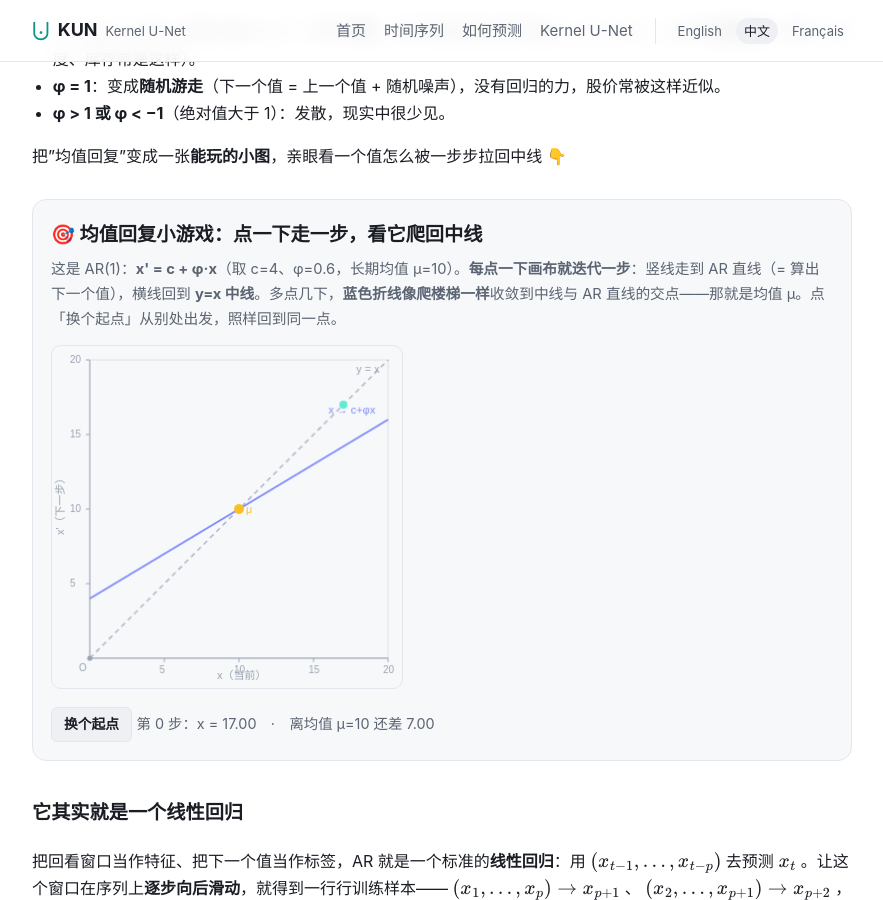
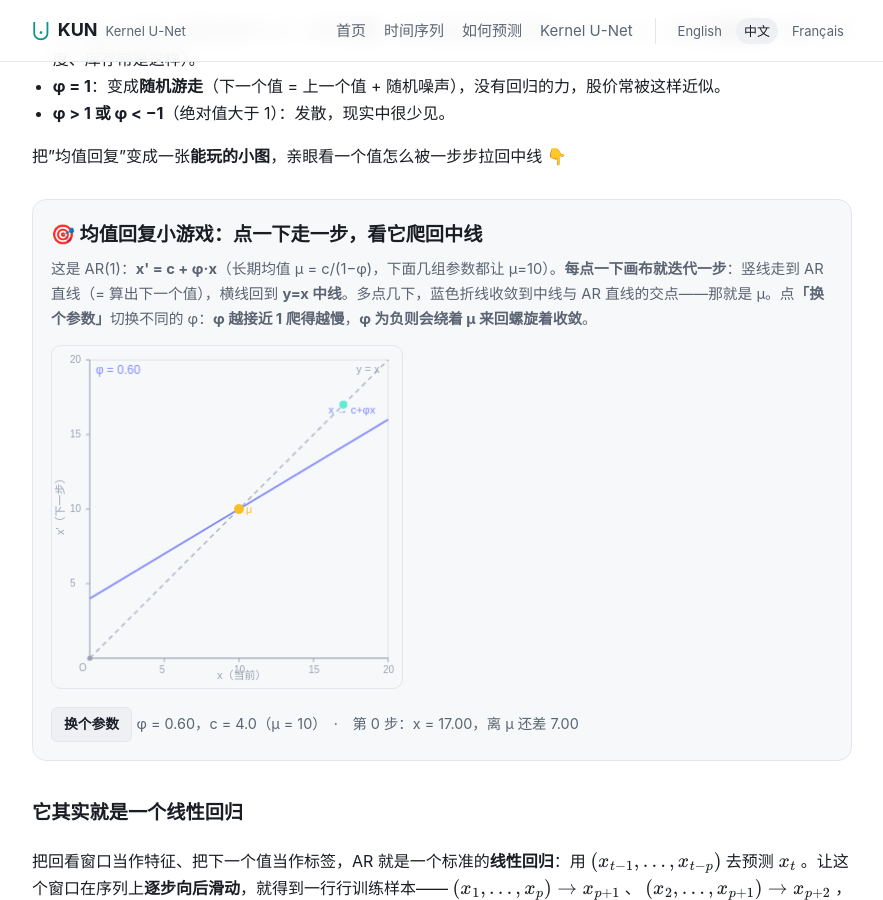
Before and after one commit to JiangYou2025/kun, a Jekyll site: the page built from zh/linear-autoregression.md, in a window 1280 px wide and 900 px high, scrolled down 2113 px. Shown: the whole window, without its empty margins (198-1081 px from the left). Built offline with Jekyll 4.4.1, drawn with Linux system fonts in a browser that asks for light colours; formulas are drawn with MathJax 3; comment, search, counter and statistics services are not loaded.

Commit message:
linear-autoregression: turn mean-reversion game's button into a parameter switcher (vary phi, see different paths)

```diff
--- a/zh/linear-autoregression.md
+++ b/zh/linear-autoregression.md
@@ -160,9 +160,9 @@
 
 <div class="game" markdown="0">
 <h3 style="margin-top:0">🎯 均值回复小游戏：点一下走一步，看它爬回中线</h3>
-<p class="hint">这是 AR(1)：<b>x' = c + φ·x</b>（取 c=4、φ=0.6，长期均值 μ=10）。<strong>每点一下画布就迭代一步</strong>：竖线走到 AR 直线（= 算出下一个值），横线回到 <b>y=x 中线</b>。多点几下，<strong>蓝色折线像爬楼梯一样</strong>收敛到中线与 AR 直线的交点——那就是均值 μ。点「换个起点」从别处出发，照样回到同一点。</p>
+<p class="hint">这是 AR(1)：<b>x' = c + φ·x</b>（长期均值 μ = c/(1−φ)，下面几组参数都让 μ=10）。<strong>每点一下画布就迭代一步</strong>：竖线走到 AR 直线（= 算出下一个值），横线回到 <b>y=x 中线</b>。多点几下，蓝色折线收敛到中线与 AR 直线的交点——那就是 μ。点<strong>「换个参数」</strong>切换不同的 φ：<b>φ 越接近 1 爬得越慢</b>，<b>φ 为负则会绕着 μ 来回螺旋着收敛</b>。</p>
 <canvas id="cw-canvas" width="352" height="344" style="width:100%;max-width:352px;border-radius:10px;border:1px solid var(--border);background:var(--surface);cursor:pointer"></canvas>
-<div style="margin-top:10px"><button id="cw-reset">换个起点</button> <span id="cw-info" style="font-size:.9rem;color:var(--muted)"></span></div>
+<div style="margin-top:10px"><button id="cw-reset">换个参数</button> <span id="cw-info" style="font-size:.9rem;color:var(--muted)"></span></div>
 
 <style>
 #cw-reset{padding:5px 12px;border-radius:6px;border:1px solid var(--border);background:var(--surface-2);color:var(--text);cursor:pointer;font-size:.86rem}
@@ -174,7 +174,16 @@
   var cv=document.getElementById('cw-canvas'); if(!cv) return;
   var ctx=cv.getContext('2d'); var info=document.getElementById('cw-info');
   var W=352,H=344, ML=38,MR=14,MT=14,MB=30, PW=W-ML-MR, PH=H-MT-MB;
-  var XMAX=20, c=4, phi=0.6, mu=c/(1-phi), TAU=Math.PI*2;
+  var XMAX=20, TAU=Math.PI*2;
+  // 一组参数，μ 都 = 10，只有 φ 不同 —— 看路径怎么变
+  var PARAMS=[
+    {c:4,  phi:0.6},   // 中速、单调爬升
+    {c:7,  phi:0.3},   // 很快收敛
+    {c:1.5,phi:0.85},  // 很慢收敛
+    {c:13, phi:-0.3},  // 轻微来回螺旋
+    {c:16, phi:-0.6}   // 明显绕着 μ 螺旋
+  ];
+  var pidx=0, c=PARAMS[0].c, phi=PARAMS[0].phi, mu=c/(1-phi);
   function f(x){ return c+phi*x; }
   function gx(v){ return ML+PW*v/XMAX; }
   function gy(v){ return MT+PH*(1-v/XMAX); }
@@ -182,7 +191,7 @@
 
   function status(){
     var cur=pts[pts.length-1][0];
-    info.innerHTML='第 '+steps+' 步：x = '+cur.toFixed(2)+'　·　离均值 μ=10 还差 '+Math.abs(cur-mu).toFixed(2);
+    info.innerHTML='φ = '+phi.toFixed(2)+'，c = '+c.toFixed(1)+'（μ = '+mu.toFixed(0)+'）　·　第 '+steps+' 步：x = '+cur.toFixed(2)+'，离 μ 还差 '+Math.abs(cur-mu).toFixed(2);
   }
   function draw(){
     ctx.clearRect(0,0,W,H);
@@ -218,6 +227,7 @@
     ctx.fillStyle='#fbbf24';ctx.fillText('μ',gx(mu)+7,gy(mu)+4);
     ctx.fillStyle='#9aa3b2';ctx.fillText('x（当前）',ML+PW/2-22,H-9);
     ctx.save();ctx.translate(12,MT+PH/2+26);ctx.rotate(-TAU/4);ctx.fillText("x'（下一步）",0,0);ctx.restore();
+    ctx.fillStyle='#818cf8';ctx.font='12px sans-serif';ctx.fillText('φ = '+phi.toFixed(2),ML+6,MT+14);
   }
   var MAXSTEPS=14;
   function step(){
@@ -231,7 +241,11 @@
     pts=[[x0,x0]]; steps=0; draw(); status();
   }
   cv.addEventListener('click',step);
-  document.getElementById('cw-reset').addEventListener('click',function(){ reset(); });
+  document.getElementById('cw-reset').addEventListener('click',function(){
+    pidx=(pidx+1)%PARAMS.length;
+    c=PARAMS[pidx].c; phi=PARAMS[pidx].phi; mu=c/(1-phi);
+    reset(17);
+  });
   reset(17);
 })();
 </script>
```
